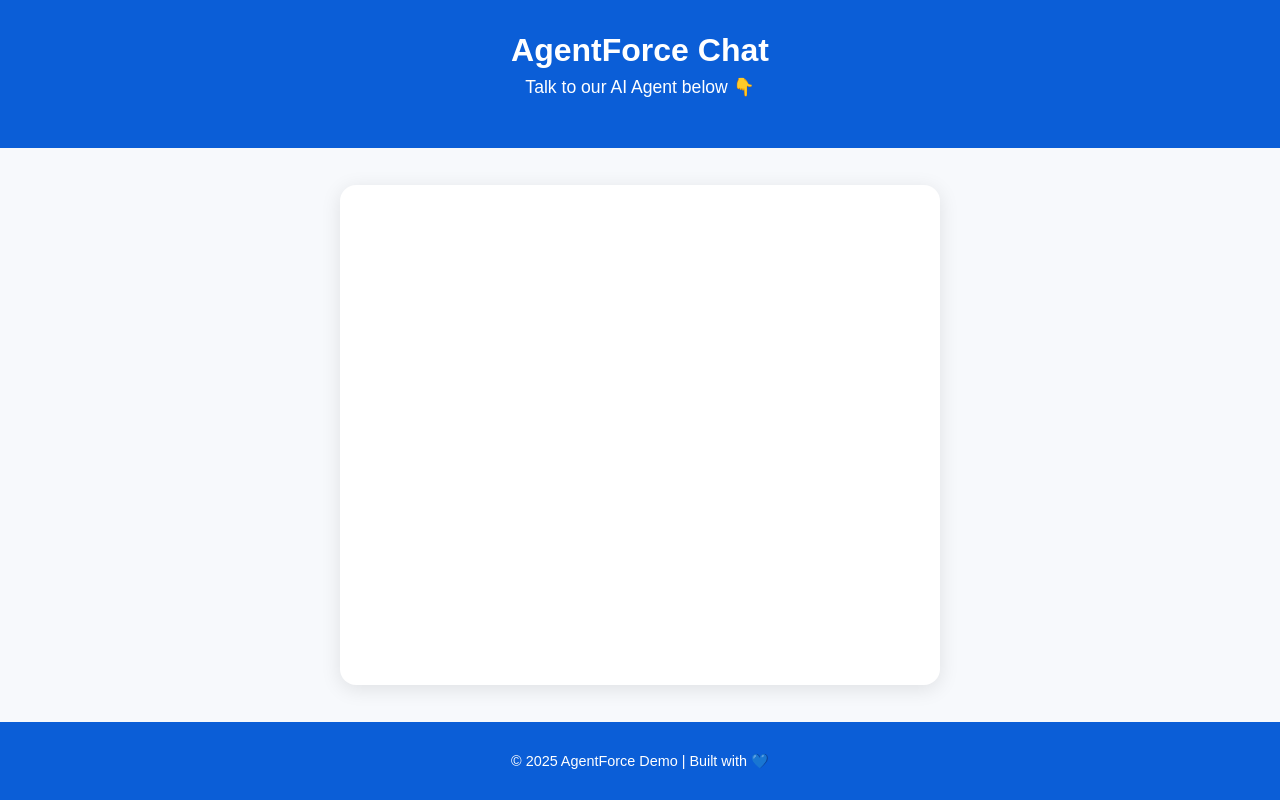
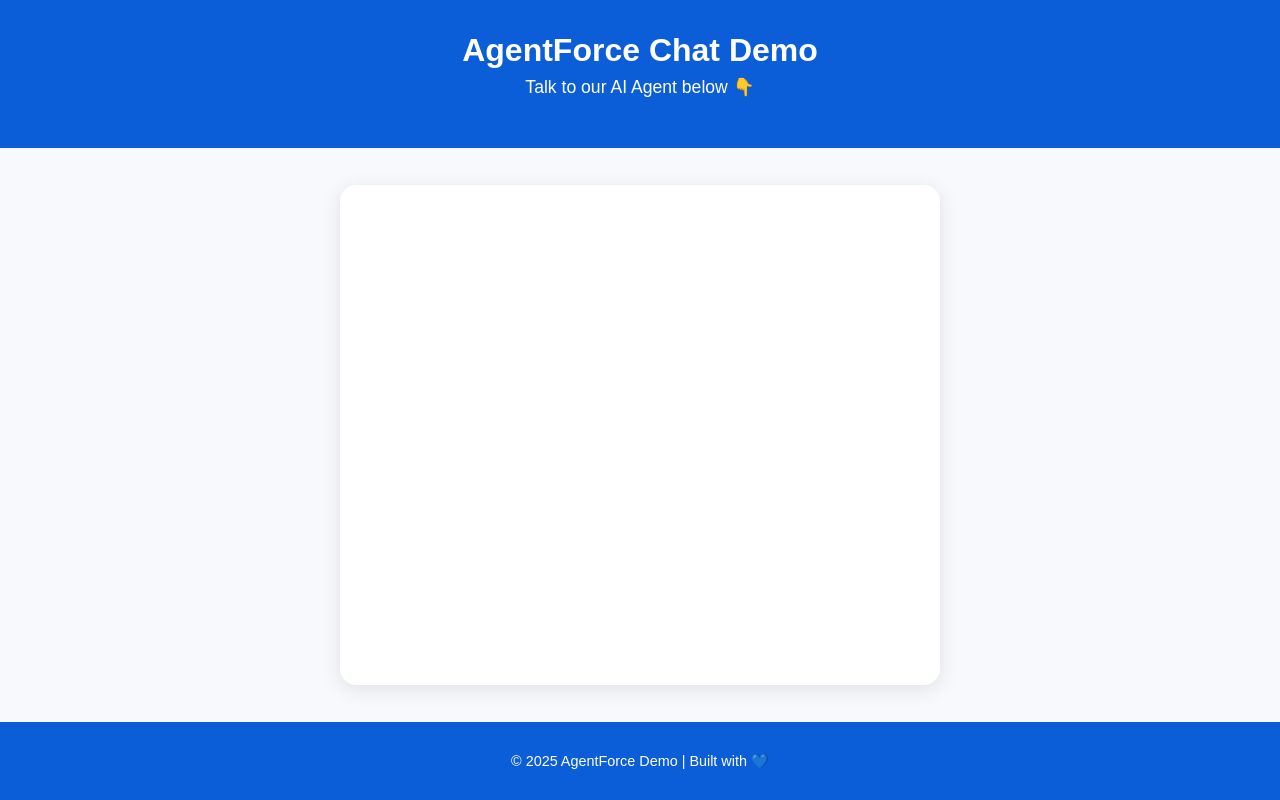
Before and after one commit to SkRejwan382/agentforce, a plain HTML site: page index.html in a window 1280 px wide. Drawn offline with nearby package versions, Linux system fonts and the light colour scheme.

Commit message:
Add files via upload

```diff
--- a/index.html
+++ b/index.html
@@ -10,7 +10,7 @@
 
 <body>
   <header>
-    <h1>AgentForce Chat</h1>
+    <h1>AgentForce Chat Demo</h1>
     <p>Talk to our AI Agent below 👇</p>
   </header>
 
```
